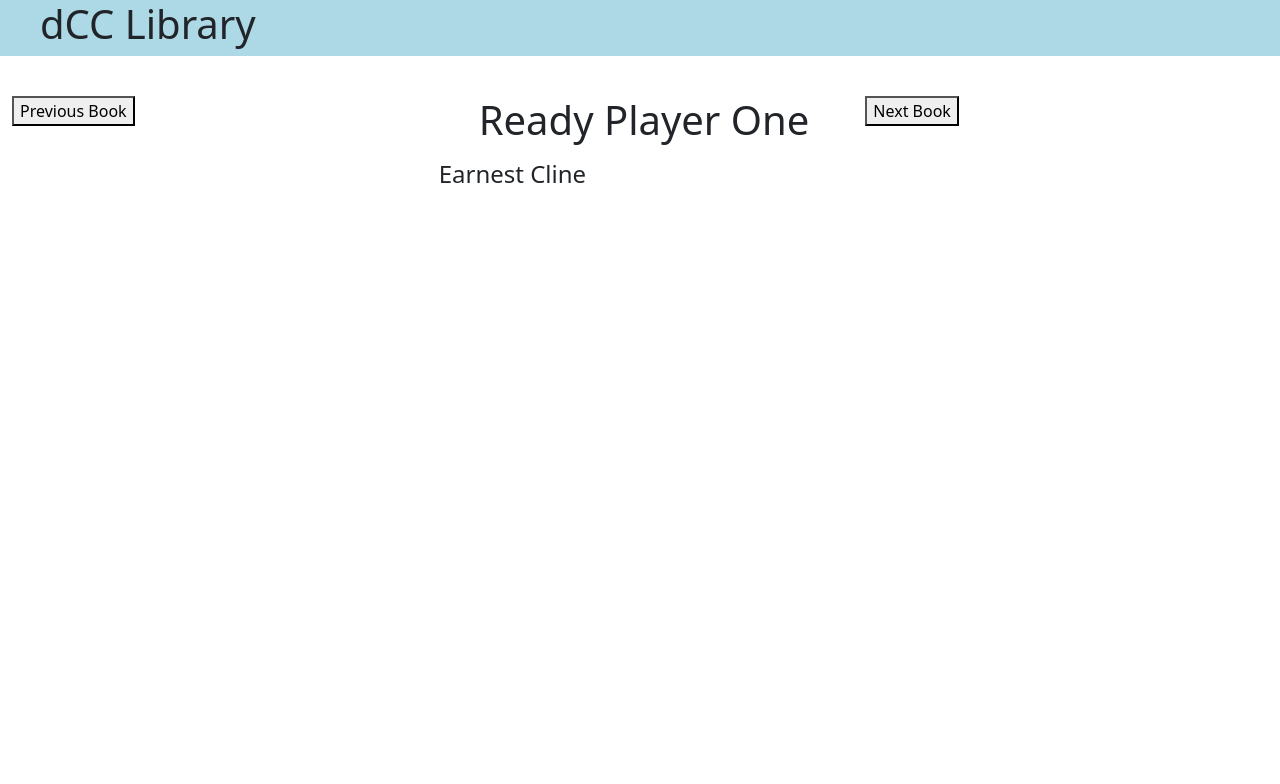
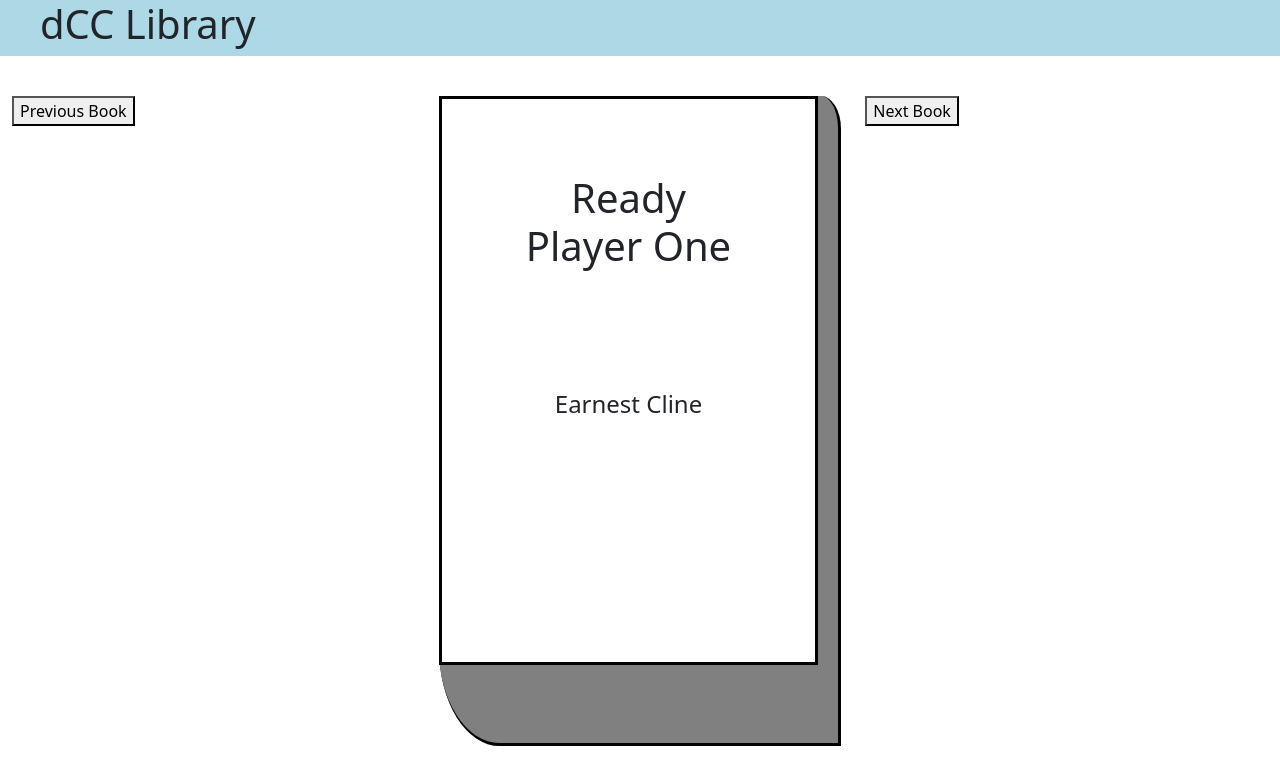
Before and after one commit to cferrara212/DCCLibrary, a React (Create React App) app: page / in a window 1280 px wide. Shown: the top 784 px of the page. Built offline with nearby package versions, Linux system fonts and the light colour scheme.

Commit message:
separated book view display into separate Book component

```diff
--- /dev/null
+++ b/src/components/Book/Book.css
@@ -0,0 +1,32 @@
+.cover{
+    background-color: white;
+    text-align: center;
+    border: solid black;
+    border-width: 1 1px;
+    height: 88%;
+    width: 95%;
+}
+
+.book{
+    background-color: grey;
+    text-align: center;
+    border-right: solid black;
+    border-bottom: solid black;
+    border-width: 1 1px;
+    height: 650px;
+    width: 100%;
+    border-bottom-left-radius: 15%;
+    border-top-right-radius: 5%;
+
+}
+
+.title{
+    padding: 20%;
+}
+
+.author{
+    padding-top: 10%;
+    padding-left: 5%;
+    padding-right: 5%;
+    padding-bottom: 50%;
+}
--- /dev/null
+++ b/src/components/Book/Book.jsx
@@ -0,0 +1,16 @@
+import React from 'react';
+import "./Book.css";
+
+const Book = (props) => {
+    return (
+        <div className="book">
+            <div className="cover">
+                <h1 className="title">{props.book.title}</h1>
+                <h4 className="author">{props.book.author}</h4>
+            </div>
+        </div>
+
+     );
+}
+
+export default Book;
--- a/src/components/BookViewer/BookViewer.jsx
+++ b/src/components/BookViewer/BookViewer.jsx
@@ -1,21 +1,21 @@
 import React from 'react';
+import Book from "../Book/Book";
 
 const BookViewer = (props) => {
     return (
         <div className="row row-spacer">
                 <div className="col-md-4">
-                    {/* button here to move to previous book viewed */}
+
                     <button onClick={props.previousBook}>Previous Book</button>
                 </div>
 
                 <div className="col-md-4">
-                    {/*display book */}
-                    <h1>{props.book.title}</h1>
-                    <h4>{props.book.author}</h4>
+
+                    <Book book={props.book}/>
                 </div>
 
                 <div className="col-md-4">
-                    {/* button here to move to next book viewed */}
+
                     <button onClick={props.nextBook}>Next Book</button>
                 </div>
             </div>
```
